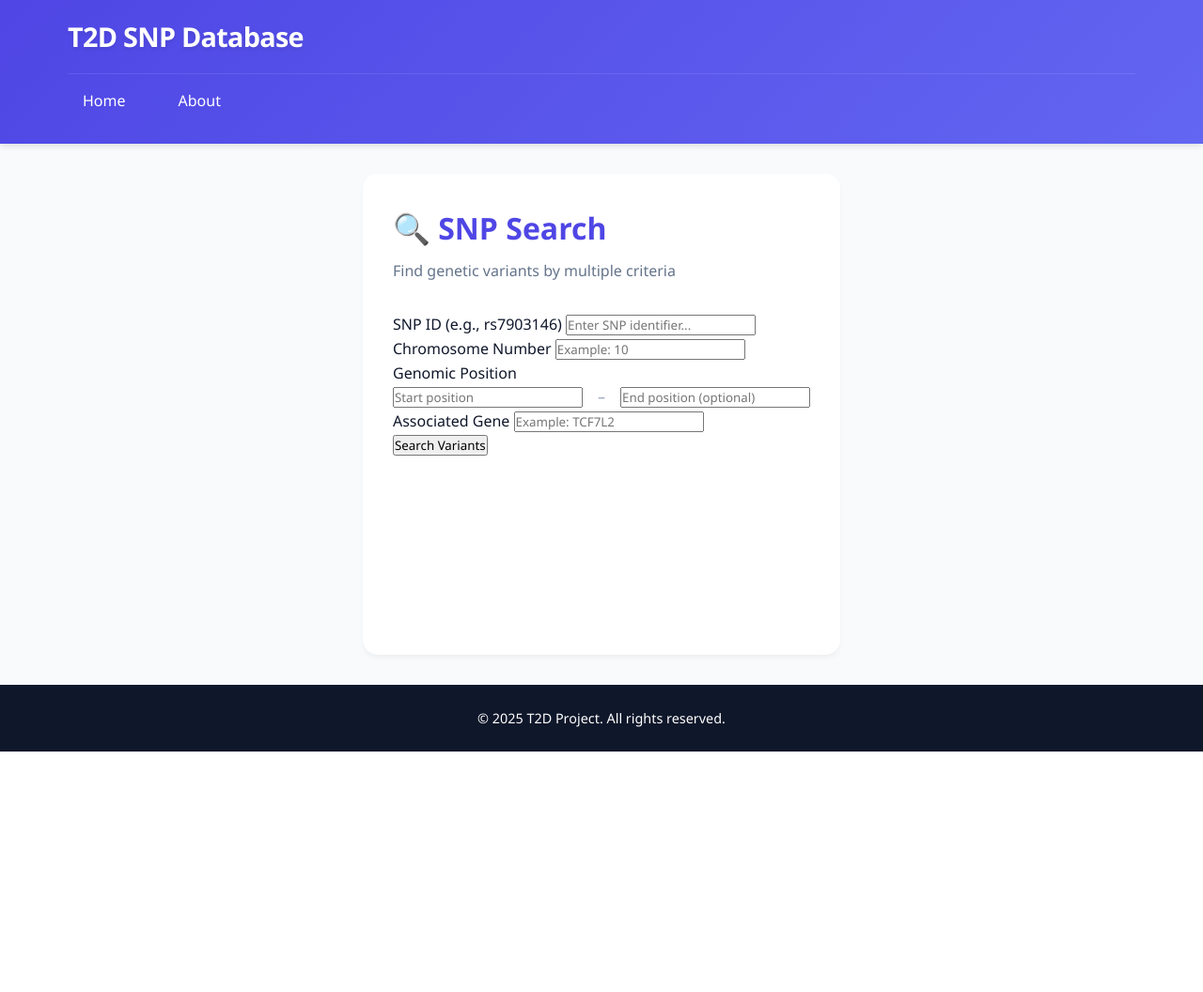
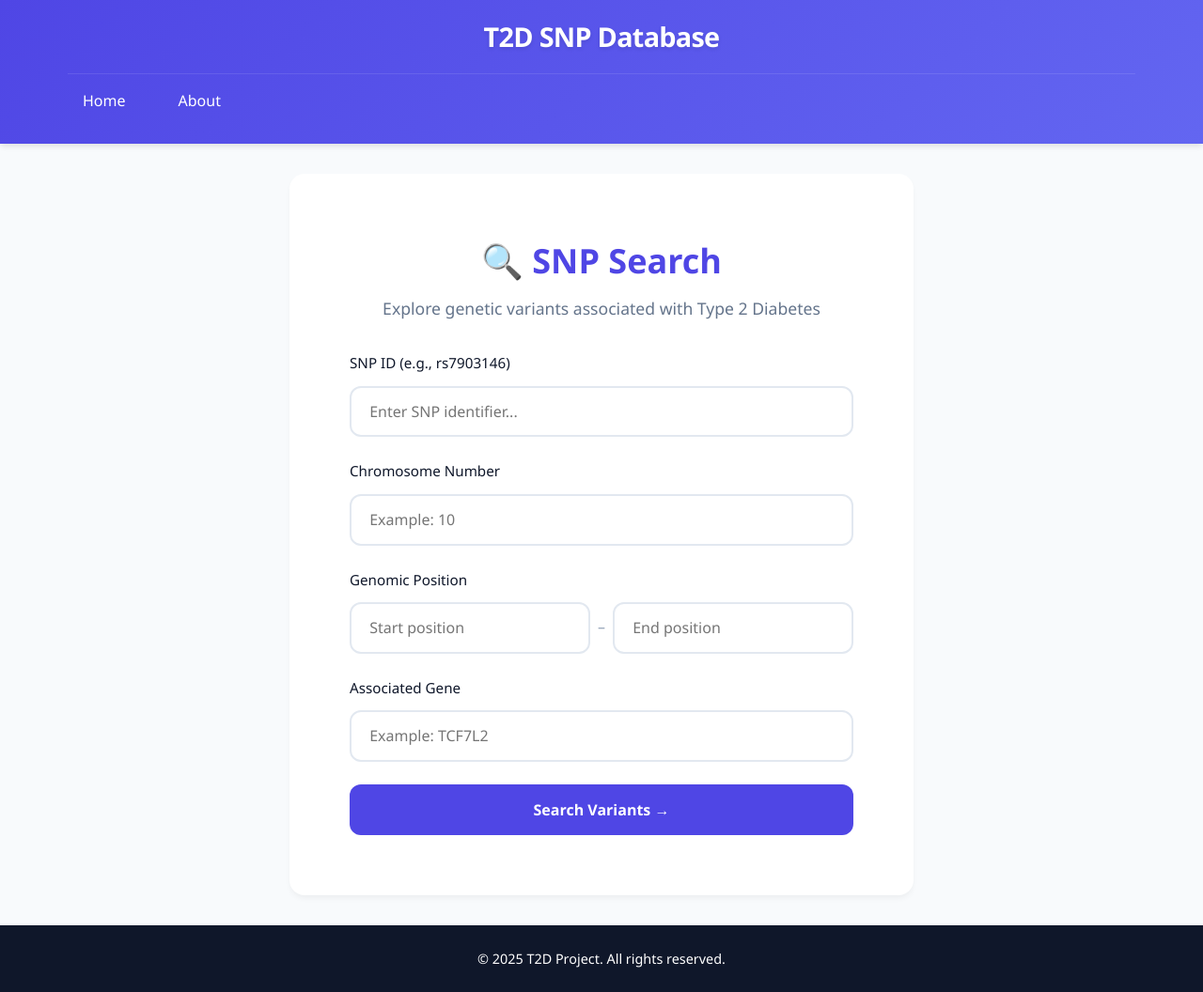
Before and after one commit to mattcodesbio/T2D_Research_Portal, a Flask app: page / in a window 1280 px wide. Shown: the whole page at 94% size. Before the commit the page ends 800 px from the top, so only its background shows below. Run offline with Flask 3, Linux system fonts and the light colour scheme.

Commit message:
Commit message for staged changes

```diff
--- a/templates/index.html
+++ b/templates/index.html
@@ -5,34 +5,34 @@
 {% block content %}
 <div class="search-container">
     <h1>🔍 SNP Search</h1>
-    <p class="subtitle">Find genetic variants by multiple criteria</p>
+    <p class="subtitle">Explore genetic variants associated with Type 2 Diabetes</p>
 
     <form method="POST" action="{{ url_for('home') }}">
         <div class="form-group">
             <label>SNP ID (e.g., rs7903146)</label>
-            <input type="text" name="snp_name" placeholder="Enter SNP identifier...">
+            <input type="text" name="snp_name" placeholder="Enter SNP identifier..." class="modern-input">
         </div>
 
         <div class="form-group">
             <label>Chromosome Number</label>
-            <input type="text" name="chromosome" placeholder="Example: 10">
+            <input type="text" name="chromosome" placeholder="Example: 10" class="modern-input">
         </div>
 
         <div class="form-group">
             <label>Genomic Position</label>
             <div class="input-group">
-                <input type="number" name="start" placeholder="Start position">
+                <input type="number" name="start" placeholder="Start position" class="modern-input range-input">
                 <span class="input-divider">–</span>
-                <input type="number" name="end" placeholder="End position (optional)">
+                <input type="number" name="end" placeholder="End position" class="modern-input range-input">
             </div>
         </div>
 
         <div class="form-group">
             <label>Associated Gene</label>
-            <input type="text" name="gene_name" placeholder="Example: TCF7L2">
+            <input type="text" name="gene_name" placeholder="Example: TCF7L2" class="modern-input">
         </div>
 
-        <button type="submit">Search Variants</button>
+        <button type="submit" class="modern-button">Search Variants →</button>
     </form>
 </div>
 
@@ -40,17 +40,49 @@
     .search-container {
         max-width: 600px;
         margin: 0 auto;
+        padding: 2rem;
     }
 
     h1 {
         color: var(--primary);
         margin-bottom: 0.5rem;
-        font-size: 2rem;
+        font-size: 2.25rem;
+        text-align: center;
     }
 
     .subtitle {
         color: #64748b;
         margin-bottom: 2rem;
+        text-align: center;
+        font-size: 1.1rem;
+    }
+
+    .form-group {
+        margin-bottom: 1.5rem;
+    }
+
+    label {
+        display: block;
+        margin-bottom: 0.75rem;
+        color: var(--dark);
+        font-weight: 500;
+        font-size: 0.95rem;
+    }
+
+    .modern-input {
+        width: 100%;
+        padding: 0.9rem 1.2rem;
+        border: 2px solid #e2e8f0;
+        border-radius: 0.75rem;
+        font-size: 1rem;
+        transition: all 0.3s ease;
+        background: white;
+    }
+
+    .modern-input:focus {
+        outline: none;
+        border-color: var(--primary);
+        box-shadow: 0 0 0 3px rgba(79, 70, 229, 0.1);
     }
 
     .input-group {
@@ -59,9 +91,47 @@
         align-items: center;
     }
 
+    .range-input {
+        flex: 1;
+    }
+
     .input-divider {
         color: #94a3b8;
-        padding: 0 0.5rem;
+        font-weight: 500;
+    }
+
+    .modern-button {
+        width: 100%;
+        padding: 1rem 1.5rem;
+        background: var(--primary);
+        color: white;
+        border: none;
+        border-radius: 0.75rem;
+        font-size: 1rem;
+        font-weight: 600;
+        cursor: pointer;
+        transition: all 0.3s ease;
+        margin-top: 1rem;
+        display: flex;
+        align-items: center;
+        justify-content: center;
+        gap: 0.5rem;
+    }
+
+    .modern-button:hover {
+        background: #4338ca;
+        transform: translateY(-1px);
+        box-shadow: 0 4px 6px -1px rgba(79, 70, 229, 0.2);
+    }
+
+    @media (max-width: 768px) {
+        .search-container {
+            padding: 1.5rem;
+        }
+
+        h1 {
+            font-size: 1.8rem;
+        }
     }
 </style>
 {% endblock %}
```
Also changed, not shown: main.py (+0 -30 lines).
